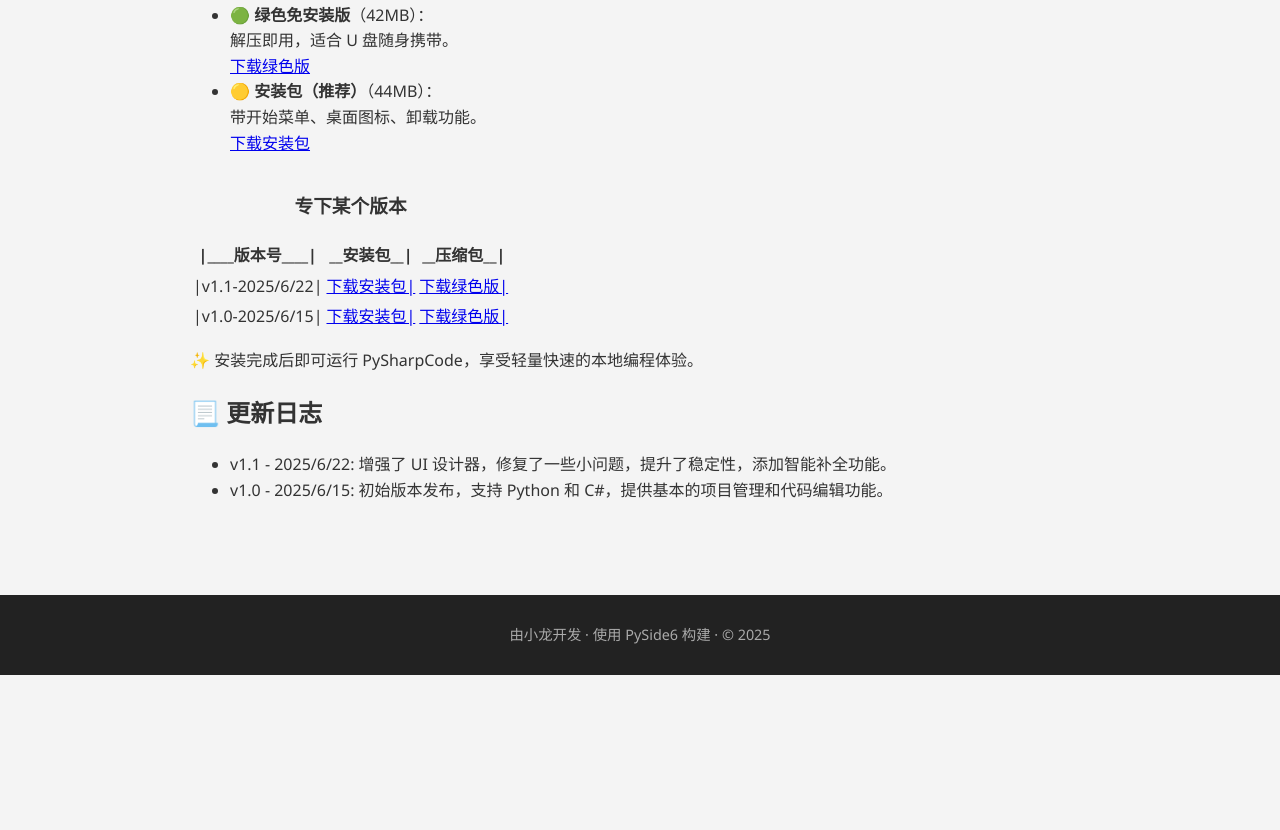
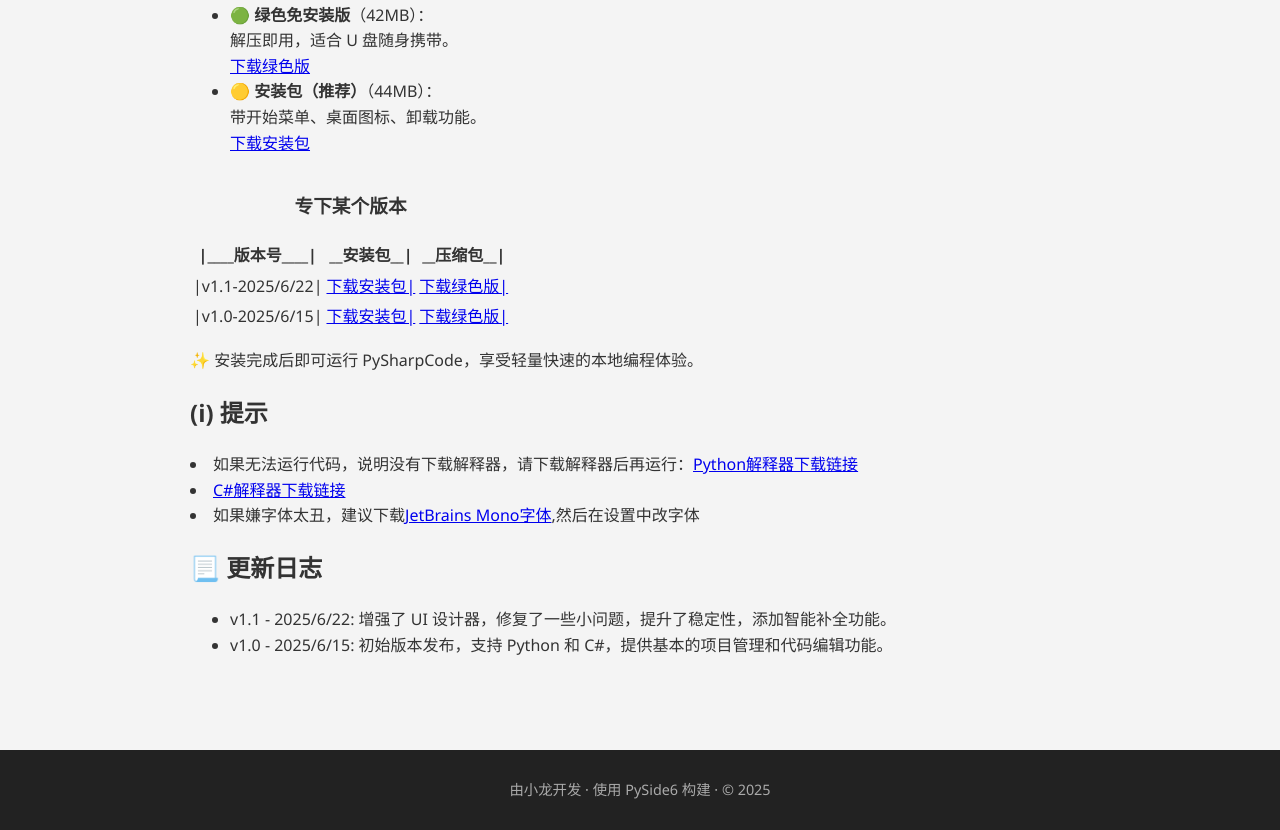
Before and after one commit to AlanMbe/pysharpcode-site, a plain HTML site: page index.html in a window 1280 px wide. Shown: the part 2887-3717 px from the top of the page. Before the commit the page ends 3562 px from the top, so only its background shows below. Drawn offline with Linux system fonts and the light colour scheme.

Commit message:
Update index.html

```diff
--- a/index.html
+++ b/index.html
@@ -6,6 +6,7 @@
   <link rel="stylesheet" href="css/style.css">
 </head>
 <body>
+
   <header>
     <h1 class="developername">LightForge</h1>
     <h1>PySharpCode</h1>
@@ -73,6 +74,11 @@
 
     <p>✨ 安装完成后即可运行 PySharpCode，享受轻量快速的本地编程体验。</p>
 
+    <h2>(i) 提示</h2>
+      <li>如果无法运行代码，说明没有下载解释器，请下载解释器后再运行：<a href="https://www.python.org/downloads/">Python解释器下载链接</a></li>
+      <li><a href="https://dotnet.microsoft.com/zh-cn/download">C#解释器下载链接</a></li>
+      <li>如果嫌字体太丑，建议下载<a href="https://www.jetbrains.com/lp/mono/">JetBrains Mono字体</a>,然后在设置中改字体</li>
+
     <h2>📃 更新日志</h2>
     <ul>
       <li>v1.1 - 2025/6/22: 增强了 UI 设计器，修复了一些小问题，提升了稳定性，添加智能补全功能。</li>
```
